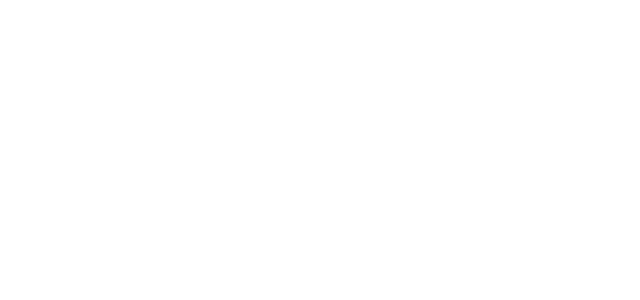
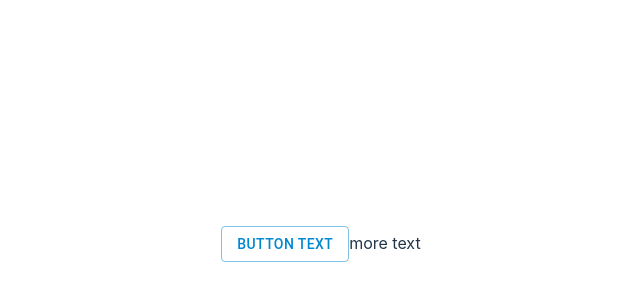
Before and after one commit to swandrack/SnippetGetter, a React (Vite) app in the folder @latest/: page /feedback in a window 1280 px wide. Before the commit this address had no page. Shown: the part 156-456 px from the top of the page, without its empty margins (319-959 px from the left). Built offline with nearby package versions, Linux system fonts and the light colour scheme.

Commit message:
setting up APIs

```diff
--- /dev/null
+++ b/@latest/src/components/FeedbackForm.jsx
@@ -0,0 +1,14 @@
+import { Button,Box } from '@mui/material'
+import submitFeedback from '../utils/apimanager'
+
+export default function FeedbackForm() {
+  return(
+  <Box>
+    <Button
+      onClick={submitFeedback}
+      variant="outlined"
+      color="info"
+    >Button Text</Button>
+    <span>more text</span>
+  </Box>
+)}
--- a/@latest/src/main.jsx
+++ b/@latest/src/main.jsx
@@ -3,6 +3,7 @@ import ReactDOM from "react-dom/client";
 import { BrowserRouter, Routes, Route } from "react-router-dom";
 import App from "./App";
 import { TerminalController } from "./components/Terminal";
+import FeedbackForm from "./components/FeedbackForm"
 
 const root = document.getElementById("root");
 
@@ -11,6 +12,7 @@ ReactDOM.createRoot(root).render(
         <Routes>
             <Route path="/" element={<App />} />
             <Route path="terminal" element={<TerminalController />} />
+            <Route path="/feedback" element={<FeedbackForm />} />
         </Routes>
     </BrowserRouter>
 );
--- /dev/null
+++ b/@latest/src/utils/apimanager.js
@@ -0,0 +1,11 @@
+export default function submitFeedback() {
+  const requestOptions = {
+    method: "GET",
+    redirect: "follow"
+  };
+
+  fetch("https://feedback-api-psi.vercel.app/", requestOptions)
+    .then((response) => response.text())
+    .then((result) => console.log(result))
+    .catch((error) => console.error(error));
+}
```
Also changed, not shown: 1 other file (tests, documents, lock files or other folders).
